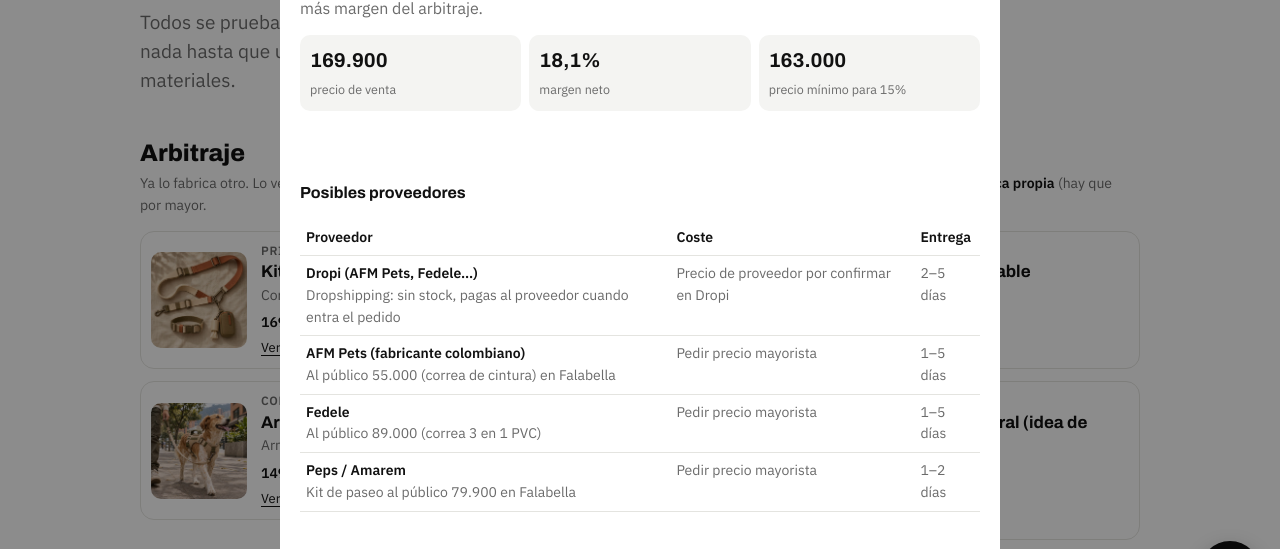
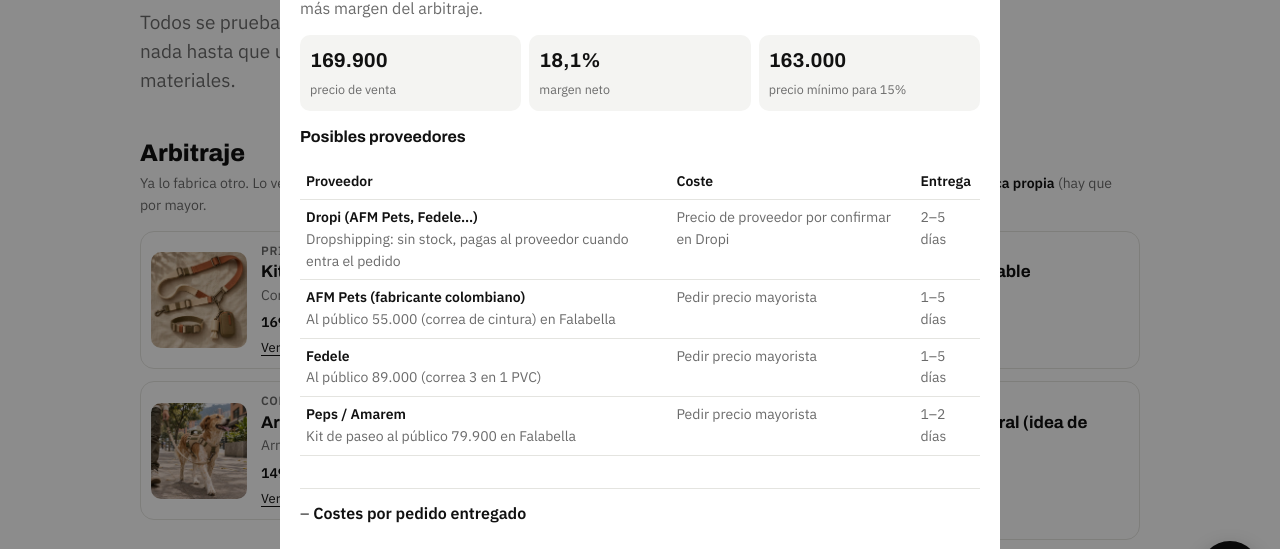
Before and after one commit to sebastiansalas01/proyectos, a plain HTML site: page business-plan-ecom.html in a window 1280 px wide. Both pictures are taken after a click on the button 383 px from the left and 479 px from the top of the page. Shown: the part 179-728 px from the top of the page. Drawn offline with Linux system fonts and the light colour scheme.

Commit message:
Ajusta espacios de la ventana de producto
Co-Authored-By: Claude Opus 5.5 <noreply@anthropic.com>
Claude-Session: https://claude.ai/code/session_01E1uegSNMhV5ZQiFXmsU26L

```diff
--- a/business-plan-ecom.html
+++ b/business-plan-ecom.html
@@ -271,6 +271,7 @@ dialog#pd::backdrop{background:rgba(0,0,0,.45)}
 .pdx{border:1px solid var(--line);background:var(--bg);border-radius:999px;width:36px;height:36px;font-size:16px;cursor:pointer;color:var(--ink);flex:none}
 #pdB{padding:16px 20px 24px;display:grid;gap:14px}
 #pdB h3{font-size:16px;margin-bottom:6px}
+#pdB section{padding:0;border:0}
 #pdB table{width:100%;border-collapse:collapse;font-size:14px}
 #pdB td,#pdB th{padding:7px 6px;border-bottom:1px solid var(--line);text-align:left;vertical-align:top}
 #pdB td.n{text-align:right;white-space:nowrap;font-variant-numeric:tabular-nums}
```
